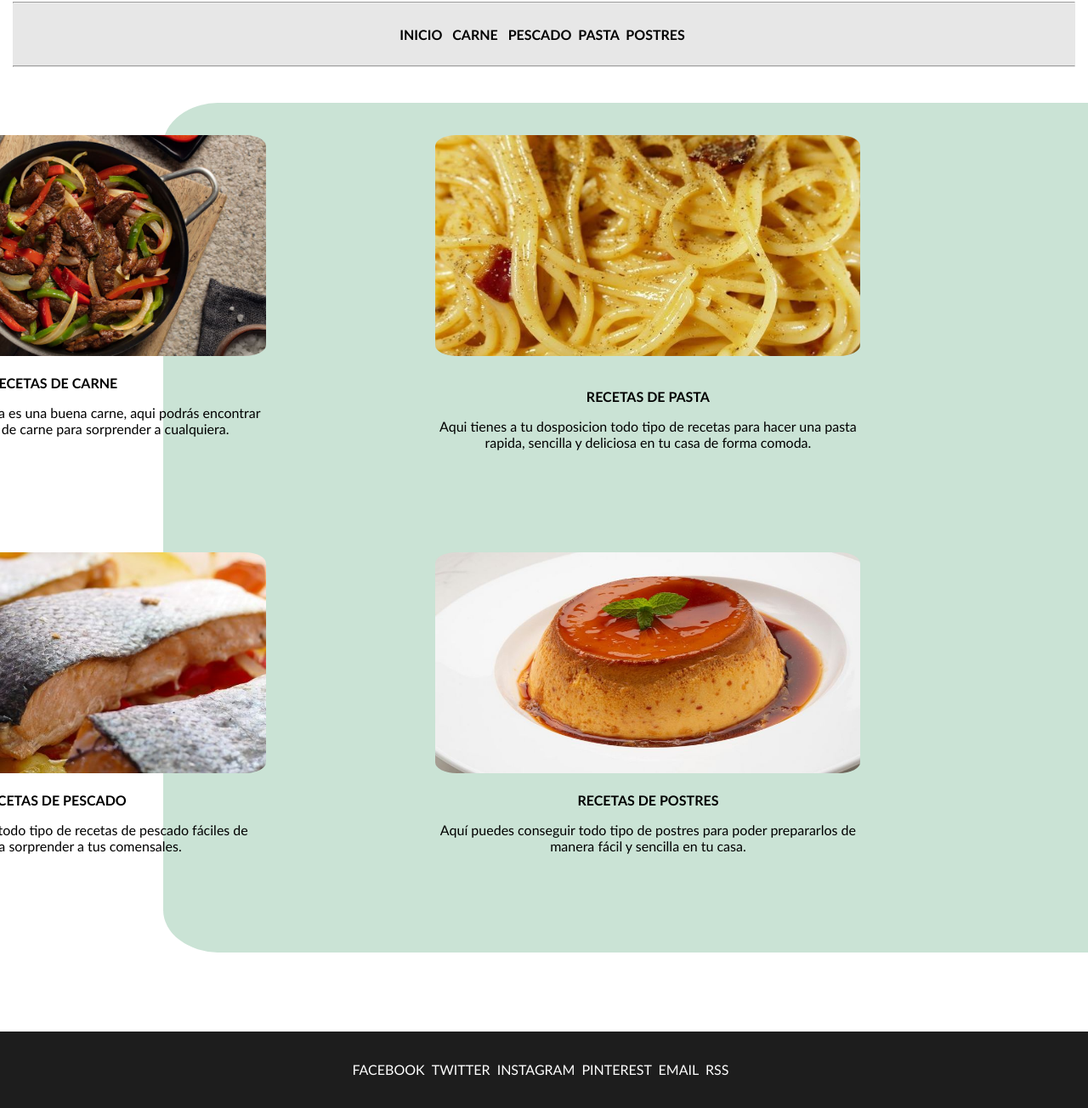
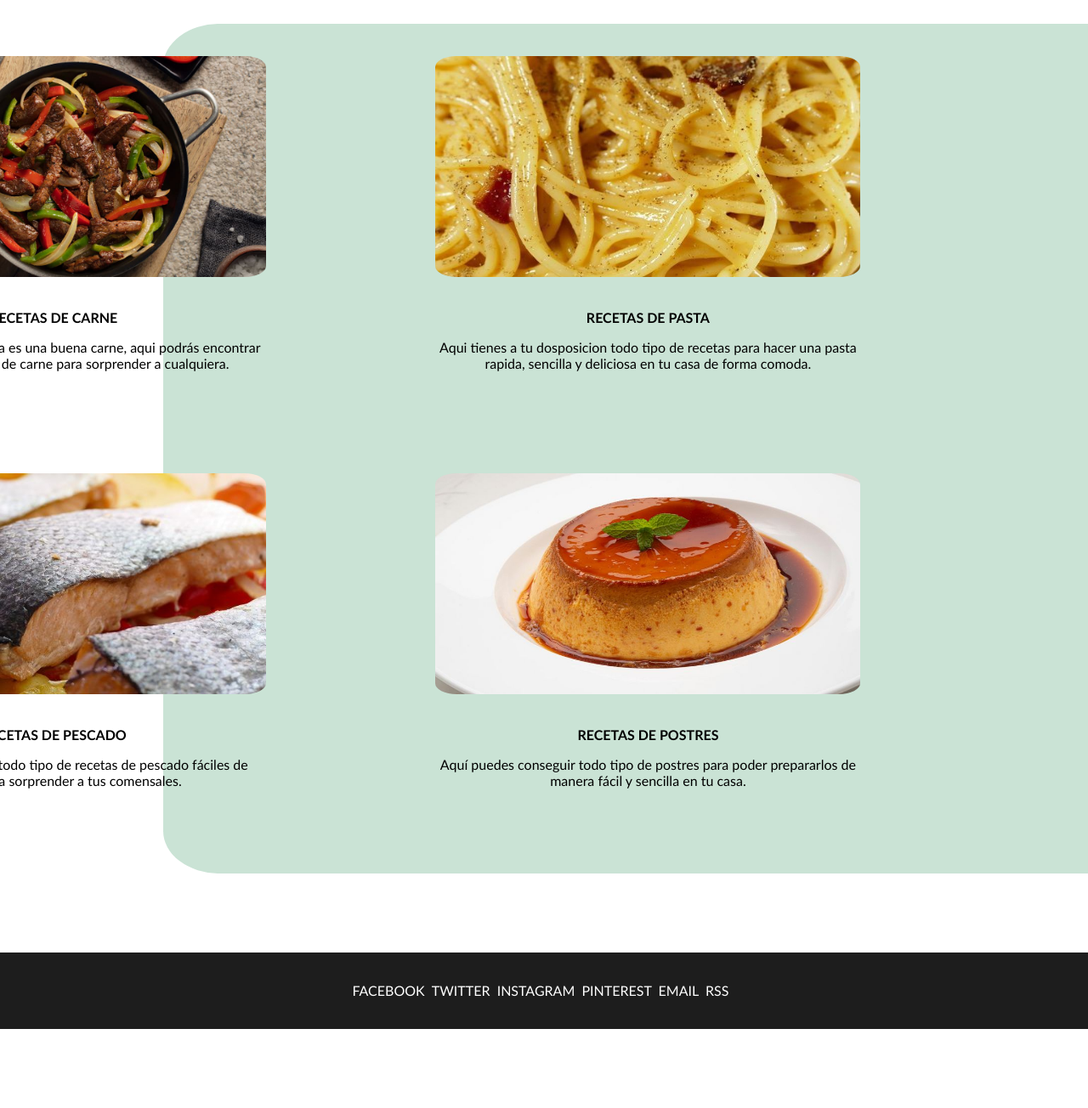
Before and after one commit to urii1204/pt3-OriolBarba-RubenBlas-GerardCano, a plain HTML site: page listado/listado.html in a window 1280 px wide. Shown: the part 132-1436 px from the top of the page at 85% size. After the commit the page ends 1343 px from the top, so only its background shows below. Drawn offline with Linux system fonts and the light colour scheme.

Commit message:
Commited

```diff
--- a/css/estilo_listado.css
+++ b/css/estilo_listado.css
@@ -1,6 +1,16 @@
 body {
     font-family: gill sans,sans-serif;
      margin: 0px;
+}
+#img-delicias {
+    display:block;
+     margin:auto;
+     width: 375px;
+     height: 111px;
+}
+#img-delicias:hover {
+    width: 385px;
+    height: 121px;
 }
 header {
     position: relative;
@@ -43,10 +53,7 @@ nav a{
      color: black;
 }
 
-#img-delicias {
-    display:block;
-     margin:auto;
-}
+
 
 main{
     height: 26cm;
@@ -191,11 +198,13 @@ footer{
     height: 280px;
     width: 520px;
     transform: rotate(5deg);
+    filter: brightness(50%);
 }
 #img-abajo:hover {
     height: 280px;
     width: 520px;
     transform: rotate(5deg);
+    filter: brightness(50%);
 }
 
 
--- a/listado/listado.html
+++ b/listado/listado.html
@@ -10,18 +10,8 @@
 </head>
 <body>
     <header >
-        <img id="img-delicias" src="/imagenes/Logo-Delicias.png" alt="Imagen" >
-        <nav>
-            <hr><br>
-            <ul align="center">
-             <li><a id="texto-navegacio" href="/index.html"><b>INICIO &nbsp;</b></a></li>
-             <li><a id="texto-navegacio" href="/listado/recetas_carne.html"><b>CARNE &nbsp;</b></a></li>
-             <li><a id="texto-navegacio" href="/listado/recetas_pescado.html"><b>PESCADO&nbsp;</b> </a></li>
-             <li><a id="texto-navegacio" href="/listado/recetas_pasta.html"><b>PASTA&nbsp;</b> </a></li>
-             <li><a id="texto-navegacio" href="/listado/recetas_postres.html"><b>POSTRES&nbsp;</b></a></li>
-            </ul>
-            <br><hr>
-        </nav>
+        <a href="/index.html"><img id="img-delicias" src="/imagenes/Logo-Delicias.png" alt="Imagen" ></a>
+
         <br>
     </header>
     <main align="center">
@@ -35,21 +25,21 @@
           <p align="center">Aqui tienes a tu dosposicion todo tipo de recetas para hacer una pasta rapida, sencilla y deliciosa en tu casa de forma comoda.</p>
         </article>
         <article id="seccion-carne">
-          <img src="/imagenes/carne.jpg" id="img-arriba">
+          <a href="/listado/recetas_carne.html"><img src="/imagenes/carne.jpg" id="img-arriba"></a>
           <br><br>
-          <a href="/listado/recetas_carne.html" id="titulo-seccion"><b>RECETAS DE CARNE</b></a>
+          <p id="titulo-seccion"><b>RECETAS DE CARNE</b></p>
           <p align="center">Una receta que nunca falla es una buena carne, aqui podrás encontrar todo tipo de recetas de carne para sorprender a cualquiera.</p>
         </article>
         <article id="seccion-pescado">
-          <img src="/imagenes/pescado.jpg" id="img-abajo">
+          <a href="/listado/recetas_pescado.html"><img src="/imagenes/pescado.jpg" id="img-abajo"></a>
           <br><br>
-          <a href="/listado/recetas_pescado.html"id="titulo-seccion" ><b>RECETAS DE PESCADO</b></a>
+          <p id="titulo-seccion" ><b>RECETAS DE PESCADO</b></p>
           <p align="center">Aquí puedes encontrar todo tipo de recetas de pescado fáciles de preparar para sorprender a tus comensales.</p>
         </article>
         <article id="seccion-postres">
-          <img src="/imagenes/postres.jpg" id="img-abajo">
+          <a href="/listado/recetas_postres.html"><img src="/imagenes/postres.jpg" id="img-abajo"></a>
           <br><br>
-          <a href="/listado/recetas_postres.html"id="titulo-seccion"><b>RECETAS DE POSTRES</b></a>
+          <p id="titulo-seccion"><b>RECETAS DE POSTRES</b></p>
           <p align="center">Aquí puedes conseguir todo tipo de postres para poder prepararlos de manera fácil y sencilla en tu casa.</p>
         </article>
       </section>
```
Also changed, not shown: index.html (+1 -1 lines).
